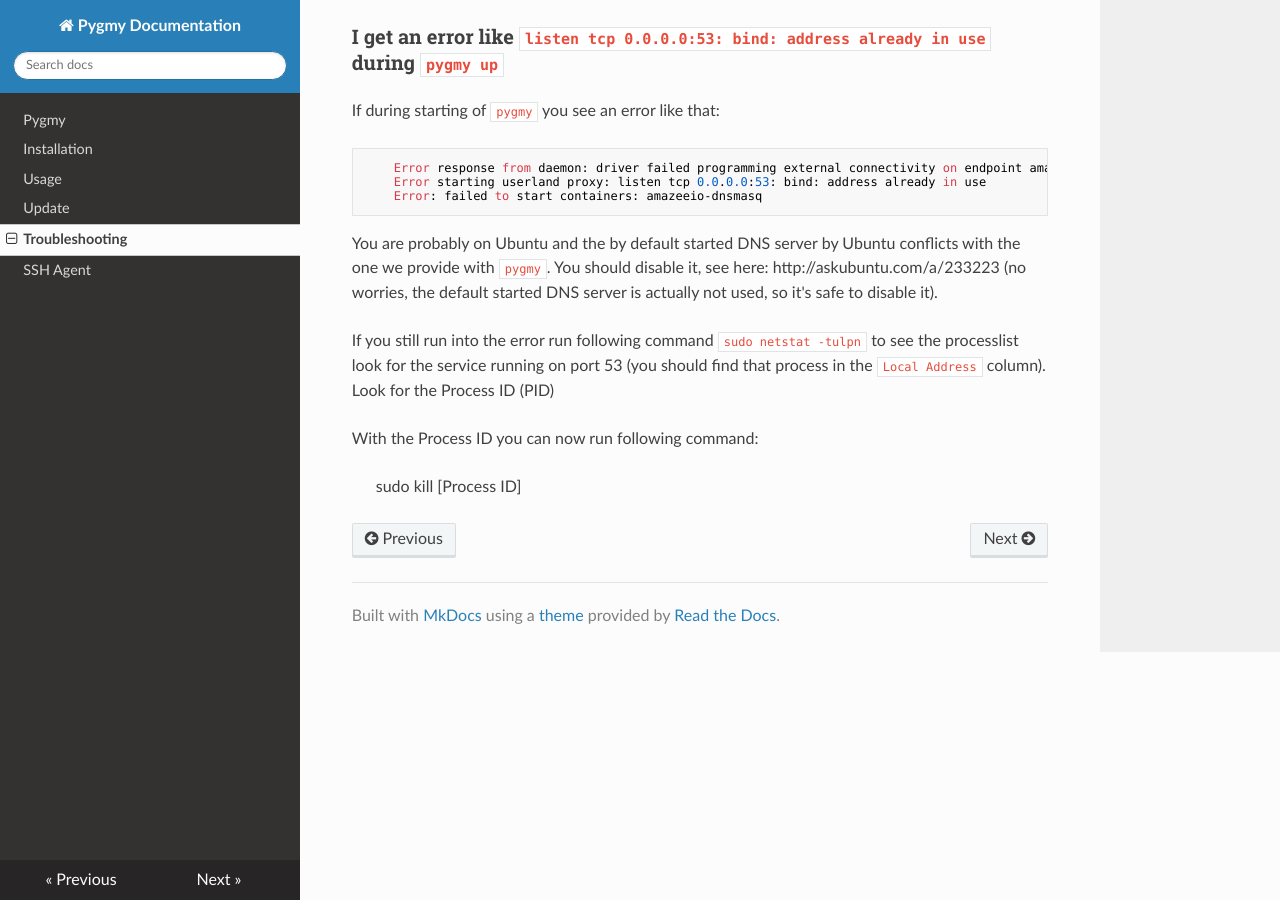
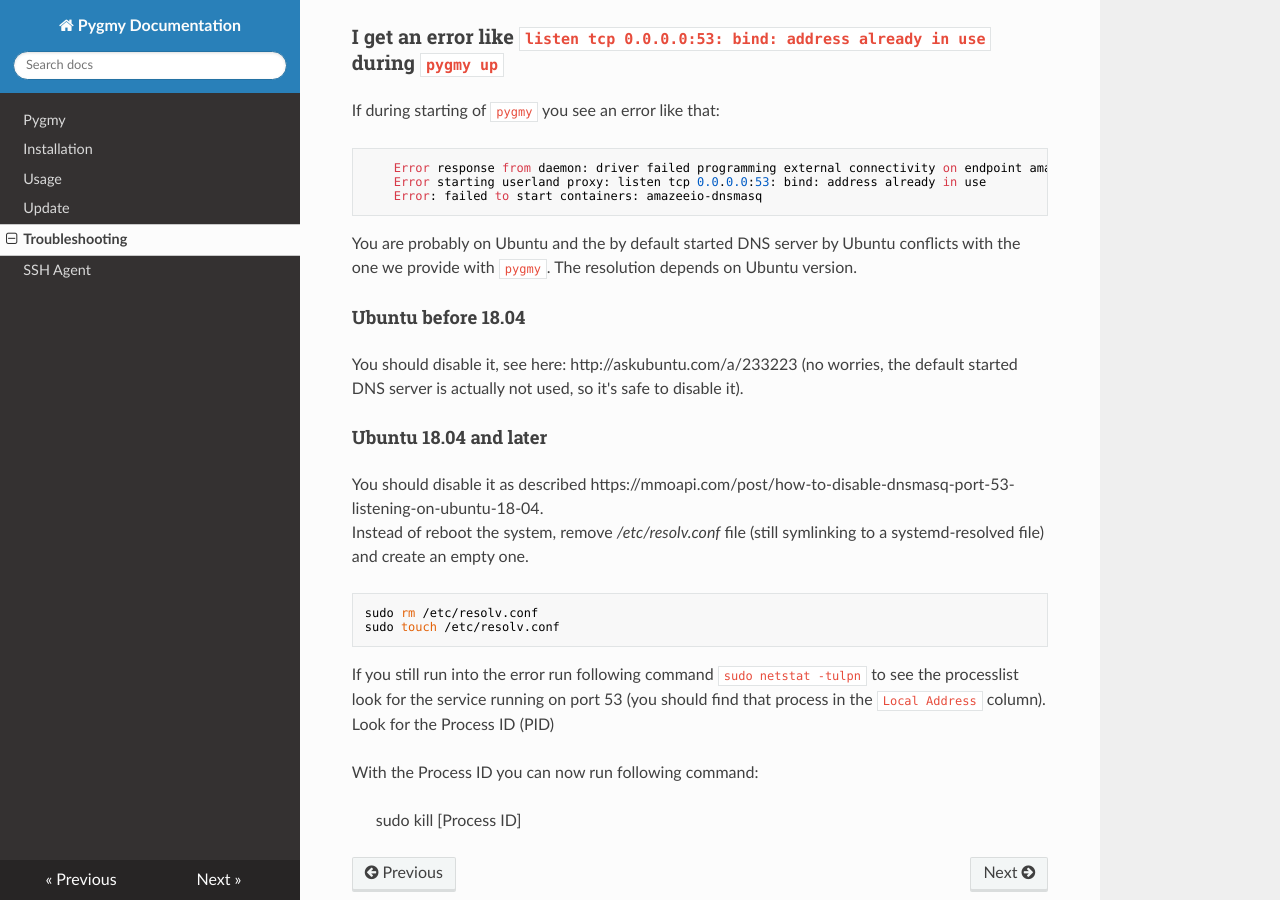
Before and after one commit to pygmystack/pygmy-legacy, an MkDocs documentation site: the page built from docs/troubleshooting.md, in a window 1280 px wide and 900 px high, scrolled down 5702 px. Built offline with MkDocs 1.6.1, drawn with Linux system fonts in a browser that asks for light colours; nearby versions of some CDN libraries.

Commit message:
Added instruction to solve dnsmasq error in Ubuntu 18.04 and later (#38)

```diff
--- a/docs/troubleshooting.md
+++ b/docs/troubleshooting.md
@@ -224,7 +224,17 @@ If during starting of `pygmy` you see an error like that:
         Error starting userland proxy: listen tcp 0.0.0.0:53: bind: address already in use
         Error: failed to start containers: amazeeio-dnsmasq
 
-You are probably on Ubuntu and the by default started DNS server by Ubuntu conflicts with the one we provide with `pygmy`. You should disable it, see here: http://askubuntu.com/a/233223 (no worries, the default started DNS server is actually not used, so it's safe to disable it).
+You are probably on Ubuntu and the by default started DNS server by Ubuntu conflicts with the one we provide with `pygmy`. The resolution depends on Ubuntu version.
+
+#### Ubuntu before 18.04
+You should disable it, see here: http://askubuntu.com/a/233223 (no worries, the default started DNS server is actually not used, so it's safe to disable it).
+
+#### Ubuntu 18.04 and later
+You should disable it as described https://mmoapi.com/post/how-to-disable-dnsmasq-port-53-listening-on-ubuntu-18-04.
+Instead of reboot the system, remove */etc/resolv.conf*  file (still symlinking to a systemd-resolved file) and create an empty one.
+
+    sudo rm /etc/resolv.conf
+    sudo touch /etc/resolv.conf
 
 If you still run into the error run following command `sudo netstat -tulpn` to see the processlist look for the service running on port 53 (you should find that process in the `Local Address` column). Look for the Process ID (PID)
 
```
